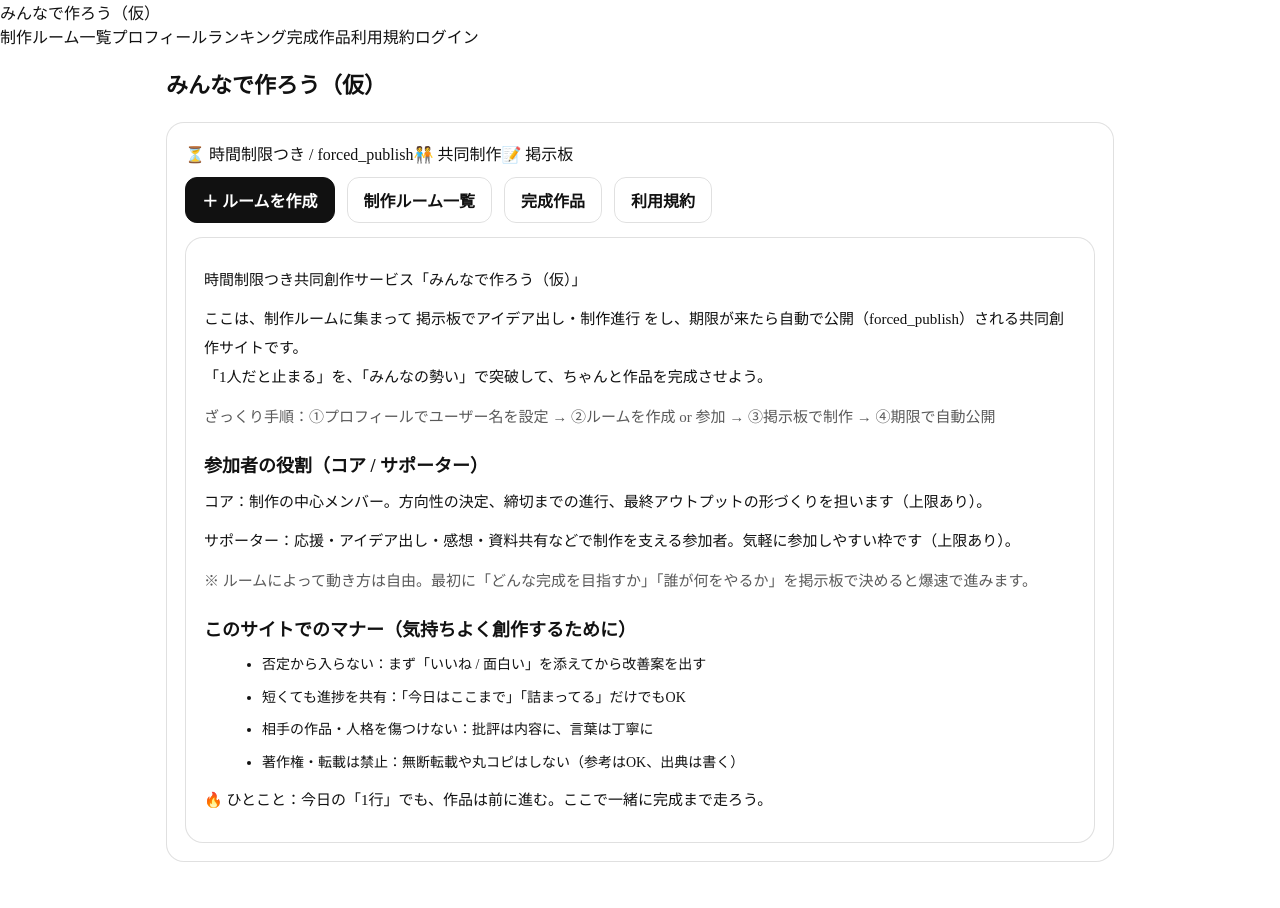
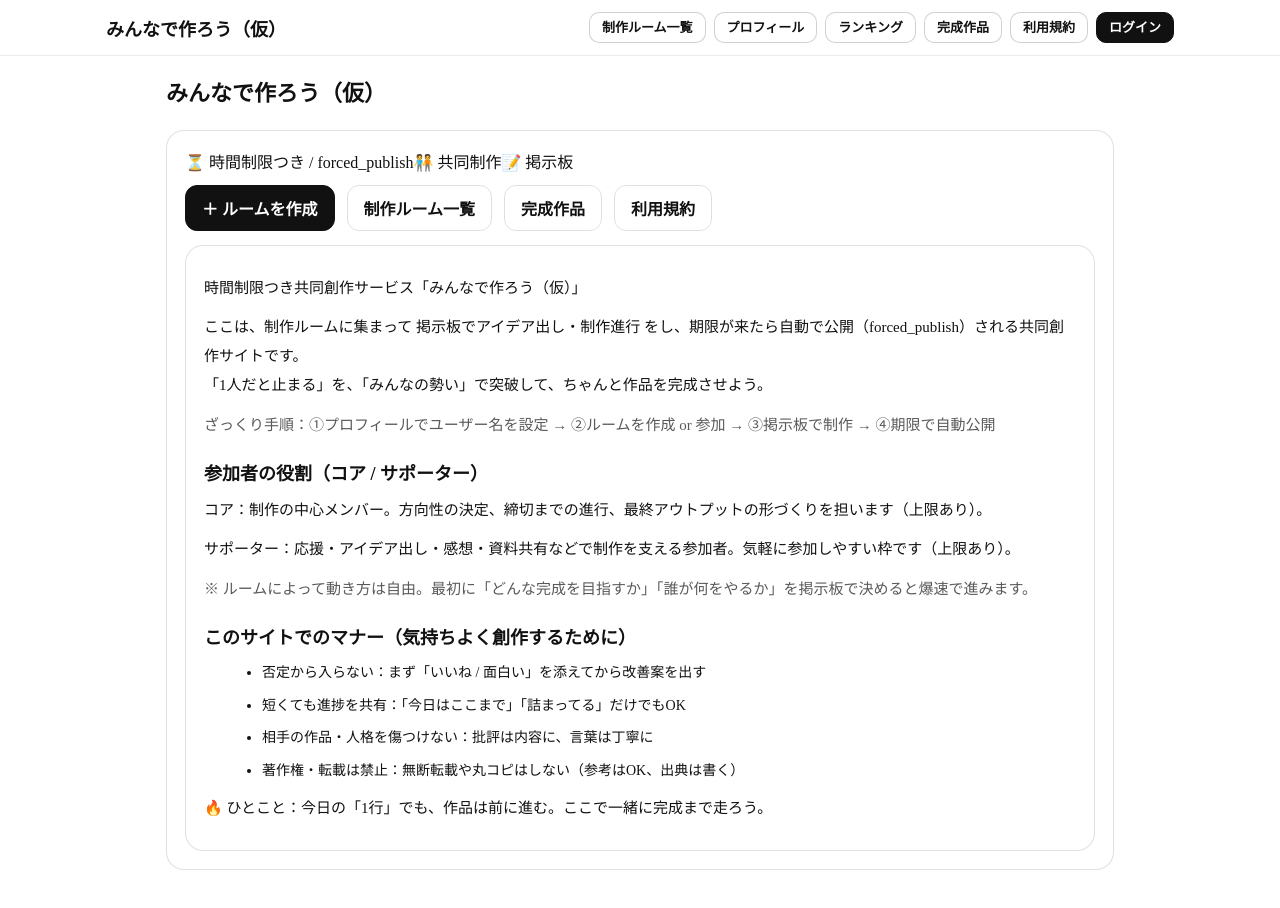
Before and after one commit to toki09141127-source/minnade-tsukuru, a Next.js app: page / in a window 1280 px wide. Built offline with nearby package versions, Linux system fonts and the light colour scheme; no server answers.

Commit message:
feat: sticky header with button nav and auth toggle

```diff
--- a/app/globals.css
+++ b/app/globals.css
@@ -452,3 +452,73 @@ a[href="/rooms/create"]:hover{
     justify-content: center;
   }
 }
+/* ===== Header: sticky + button nav ===== */
+.header{
+  position: sticky;
+  top: 0;
+  z-index: 50;
+  background: rgba(255,255,255,0.92);
+  backdrop-filter: blur(8px);
+  border-bottom: 1px solid rgba(0,0,0,0.08);
+}
+
+.headerInner{
+  max-width: 1100px;
+  margin: 0 auto;
+  padding: 12px 16px;
+  display: flex;
+  align-items: center;
+  justify-content: space-between;
+  gap: 12px;
+}
+
+.brand{
+  font-weight: 900;
+  font-size: 18px;
+  text-decoration: none;
+  color: #111;
+}
+
+.nav{
+  display: flex;
+  align-items: center;
+  gap: 8px;
+  flex-wrap: wrap;
+}
+
+.navBtn{
+  display: inline-flex;
+  align-items: center;
+  justify-content: center;
+  padding: 8px 12px;
+  border-radius: 10px;
+  border: 1px solid rgba(0,0,0,0.18);
+  background: #fff;
+  color: #111;
+  font-weight: 800;
+  font-size: 13px;
+  text-decoration: none;
+  line-height: 1;
+  cursor: pointer;
+  transition: transform .08s ease, background .12s ease, border-color .12s ease;
+}
+
+.navBtn:hover{
+  background: rgba(0,0,0,0.04);
+  border-color: rgba(0,0,0,0.28);
+}
+
+.navBtn:active{
+  transform: translateY(1px);
+}
+
+.navBtnPrimary{
+  background: #111;
+  color: #fff;
+  border-color: #111;
+}
+
+.navBtnPrimary:hover{
+  background: #000;
+  border-color: #000;
+}
--- a/components/Header.tsx
+++ b/components/Header.tsx
@@ -2,10 +2,11 @@
 
 import Link from 'next/link'
 import { useEffect, useState } from 'react'
-import { supabase } from '@/lib/supabase/client'
+import { createClient } from '@/lib/supabase/client'
 
 export default function Header() {
   const [isLoggedIn, setIsLoggedIn] = useState<boolean | null>(null)
+  const supabase = createClient()
 
   useEffect(() => {
     const init = async () => {
@@ -13,55 +14,34 @@ export default function Header() {
       setIsLoggedIn(!!data.session)
     }
     init()
-  }, [])
+  }, [supabase])
 
   const handleLogout = async () => {
     await supabase.auth.signOut()
     location.href = '/'
   }
 
-  const navBtn =
-    'px-3 py-1.5 rounded-md text-sm font-semibold border border-gray-300 hover:bg-gray-100 transition'
-
   return (
-    <header className="border-b bg-white">
-      <div className="max-w-5xl mx-auto flex items-center justify-between px-4 py-3">
-
-        {/* ロゴ */}
-        <Link href="/" className="text-lg font-bold">
+    <header className="header">
+      <div className="headerInner">
+        <Link href="/" className="brand">
           みんなで作ろう（仮）
         </Link>
 
-        {/* ナビ */}
-        <nav className="flex items-center gap-2">
+        <nav className="nav">
+          <Link href="/rooms" className="navBtn">制作ルーム一覧</Link>
+          <Link href="/profile" className="navBtn">プロフィール</Link>
+          <Link href="/rankings" className="navBtn">ランキング</Link>
+          <Link href="/works" className="navBtn">完成作品</Link>
+          <Link href="/terms" className="navBtn">利用規約</Link>
 
-          <Link href="/rooms" className={navBtn}>
-            制作ルーム一覧
-          </Link>
-
-          <Link href="/profile" className={navBtn}>
-            プロフィール
-          </Link>
-
-          <Link href="/rankings" className={navBtn}>
-            ランキング
-          </Link>
-
-          <Link href="/works" className={navBtn}>
-            完成作品
-          </Link>
-
-          <Link href="/terms" className={navBtn}>
-            利用規約
-          </Link>
-
-          {/* ログイン状態で切替 */}
+          {/* ログイン状態で出し分け */}
           {isLoggedIn === null ? null : isLoggedIn ? (
-            <button onClick={handleLogout} className={navBtn}>
+            <button type="button" onClick={handleLogout} className="navBtn navBtnPrimary">
               ログアウト
             </button>
           ) : (
-            <Link href="/login" className={navBtn}>
+            <Link href="/login" className="navBtn navBtnPrimary">
               ログイン
             </Link>
           )}
```
